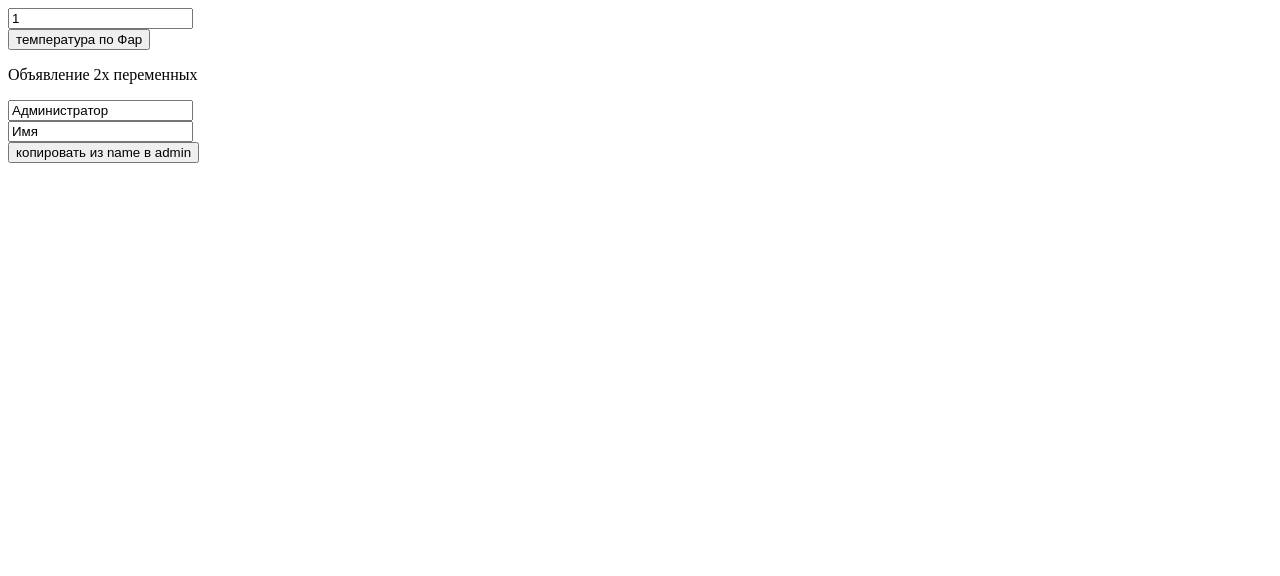
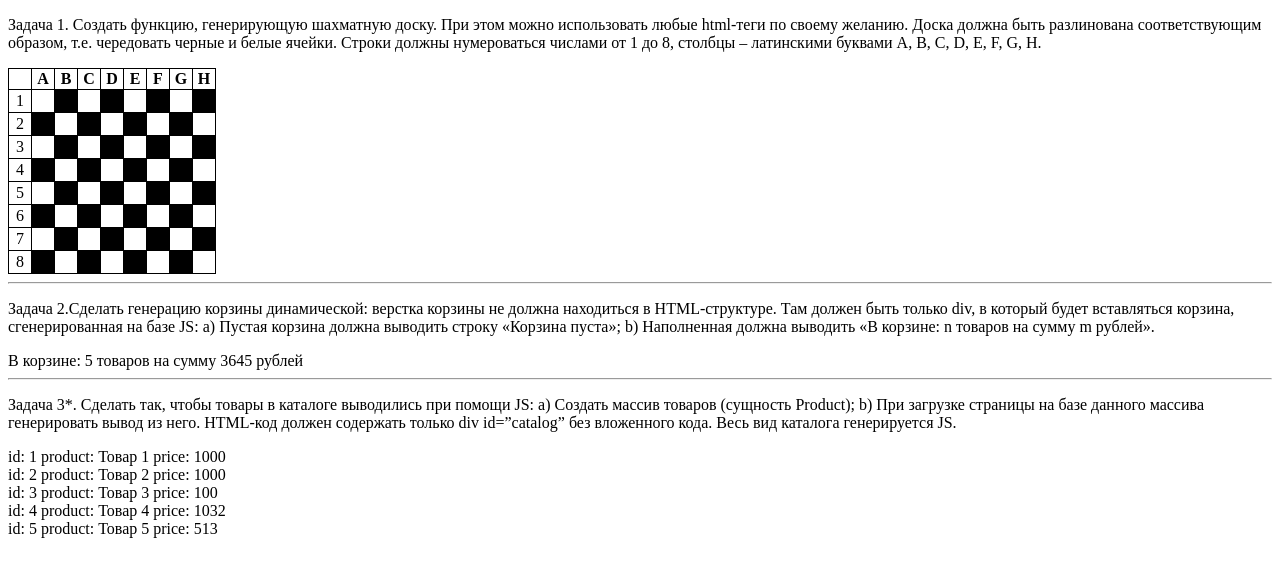
Before and after one commit to andrew-znet/JS_1, a plain HTML site: page index.html in a window 1280 px wide. Drawn offline with Linux system fonts and the light colour scheme.

Commit message:
Выполнил ДЗ по 5му уроку
Lesson_5

```diff
--- a/index.html
+++ b/index.html
@@ -1,23 +1,51 @@
- <!DOCTYPE html>
- <html lang="ru">
+<!DOCTYPE html>
+<html lang="ru">
 
- <head>
+<head>
     <meta charset="UTF-8">
     <title>Document</title>
 </head>
+<style>
+    table {
+        border: 1px solid black;
+        border-collapse: collapse;
+        text-align: center;
+    }
+
+    .black {
+        background: black;
+    }
+
+    td {
+        width: 20px;
+        height: 20px;
+        border: 1px solid black;
+    }
+
+    th {
+        border: 1px solid black;
+    }
+
+</style>
 
 <body>
+
+    <p>Задача 1. Создать функцию, генерирующую шахматную доску. При этом можно использовать любые html-теги по своему желанию. Доска должна быть разлинована соответствующим образом, т.е. чередовать черные и белые ячейки. Строки должны нумероваться числами от 1 до 8, столбцы – латинскими буквами A, B, C, D, E, F, G, H.</p>
+    <table id="qwe">
+
+    </table>
+    <hr>
+    <p>Задача 2.Сделать генерацию корзины динамической: верстка корзины не должна находиться в HTML-структуре. Там должен быть только div, в который будет вставляться корзина, сгенерированная на базе JS:
+a) Пустая корзина должна выводить строку «Корзина пуста»;
+b) Наполненная должна выводить «В корзине: n товаров на сумму m рублей».</p>
+    <div id="basket"></div>
+    <hr>
+    <p>Задача 3*. Сделать так, чтобы товары в каталоге выводились при помощи JS:
+a) Создать массив товаров (сущность Product);
+b) При загрузке страницы на базе данного массива генерировать вывод из него. HTML-код должен содержать только div id=”catalog” без вложенного кода. Весь вид каталога генерируется JS.</p>
+<div id="catalog"></div>
+
     <script src="main.js"></script>
-    <form>
-        <input id="Tc" type="text" value="1"><br>
-        <input type="button" value="температура по Фар" onclick="addition();"><br>
-    </form>
-    <div id="result"></div>
+</body>
 
-    <form>
-        <p>Объявление 2х переменных</p>
-        <input id="admin" type="text" value="Администратор"><br>
-        <input id="name" type="text" value="Имя"><br>
-        <input type="button" value="копировать из name в admin" onclick="writename();">
-    </form>
-</body></html>
+</html>
--- a/main.js
+++ b/main.js
@@ -1,13 +1,114 @@
-		function addition() {
-		    let Tc = parseInt(document.getElementById('Tc').value);
-		    if (isNaN(Tc) === true) Tc = 0;
-		    let Tf = (9 / 5) * Tc + 32;
-		    document.getElementById('result').innerHTML = Tf;
-		}
+(function tabl() {
+    let desk = '';
+    let char = ['', 'A', 'B', 'C', 'D', 'E', 'F', 'G', 'H'];
+    let black = 'class="black"';
+    for (let i = 0; i <= 8; i++) {
+        if (i == 0) {
+            desk += '<thead><tr>';
+        } else {
+            if (i == 1) {
+                desk += '<tbody>';
+            }
+            desk += '<tr>';
+        }
+        for (let j = 0; j <= 8; j++) {
+            if (i == 0) {
+                desk += '<th>' + char[j] + '</th>';
+            } else {
+                if (j == 0) {
+                    desk += '<td>' + i + '</td>';
+                } else {
+                    if (j % 2 == 0 && i % 2 == 0 || j % 2 == 1 && i % 2 == 1) {
+                        desk += '<td></td>';
+                    } else {
+                        desk += '<td ' + black + '></td>';
+                    }
+                }
+            }
+        }
+        if (i == 0) {
+            desk += '</th></thead>';
+        } else {
+            desk += '</tr>';
+            if (i == 8) {
+                desk += '</tbody>';
+            }
+        }
+
+    }
 
 
-		function writename() {
-		    let nam = (document.getElementById('name').value);
-		    document.getElementById('admin').value = nam;
 
-		}
+
+    document.querySelector('table').innerHTML = desk;
+}());
+
+////----------------- Задача 2 -----------------
+//
+let basketArr = [
+    {
+        id: 1,
+        product: 'Товар 1',
+        price: '1000'
+    },
+    {
+        id: 2,
+        product: 'Товар 2',
+        price: 1000
+    },
+    {
+        id: 3,
+        product: 'Товар 3',
+        price: 100
+    },
+    {
+        id: 4,
+        product: 'Товар 4',
+        price: 1032
+    },
+    {
+        id: 5,
+        product: 'Товар 5',
+        price: '513'
+    },
+
+
+    ];
+
+const obj2 = ({}, basketArr);
+//console.log(obj2);
+
+const basket = document.querySelector('#basket');
+
+let price = 0;
+let item = 0;
+
+function countBasketPrice() {
+    while (item < basketArr.length) {
+        if (basketArr[item].price) {
+            price = price + (basketArr[item].price * 1);
+        }
+        item++;
+    }
+    return price > 0 ? 'В корзине: ' + basketArr.length + ' товаров на сумму ' + price + ' рублей' : 'Корзина пуста';
+
+
+}
+basket.innerHTML = countBasketPrice();
+
+////----------------- Задача 3 -----------------
+
+
+const catalog = document.getElementById('catalog');
+
+function infoCatalog() {
+    let info = '';
+    let item = 0;
+    while (item < basketArr.length) {
+        info += '<div> id: ' + basketArr[item].id + ' product: ' + basketArr[item].product + ' price: ' + basketArr[item].price + '</div>';
+        item++;
+
+    }
+    return info;
+}
+catalog.innerHTML = infoCatalog();
```
